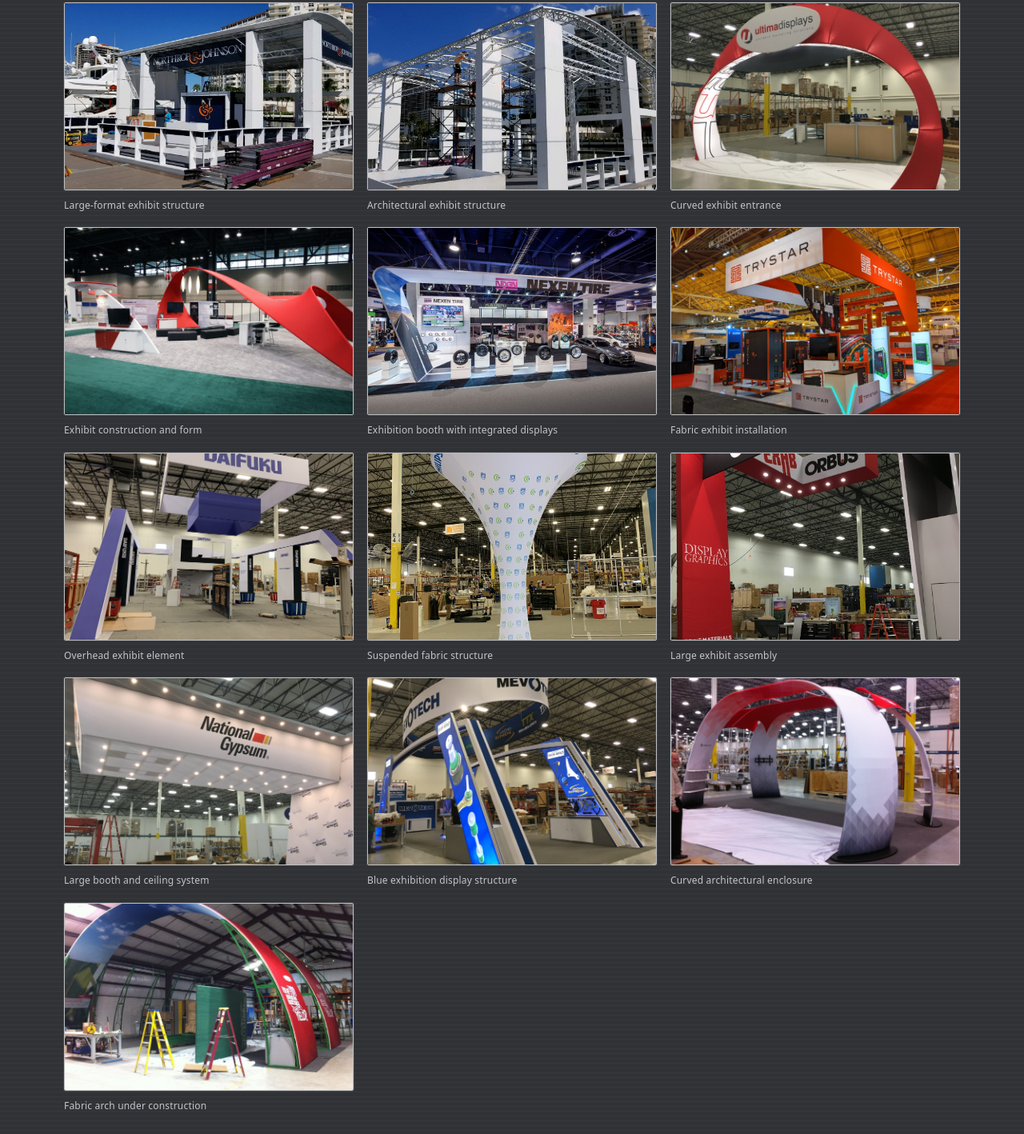
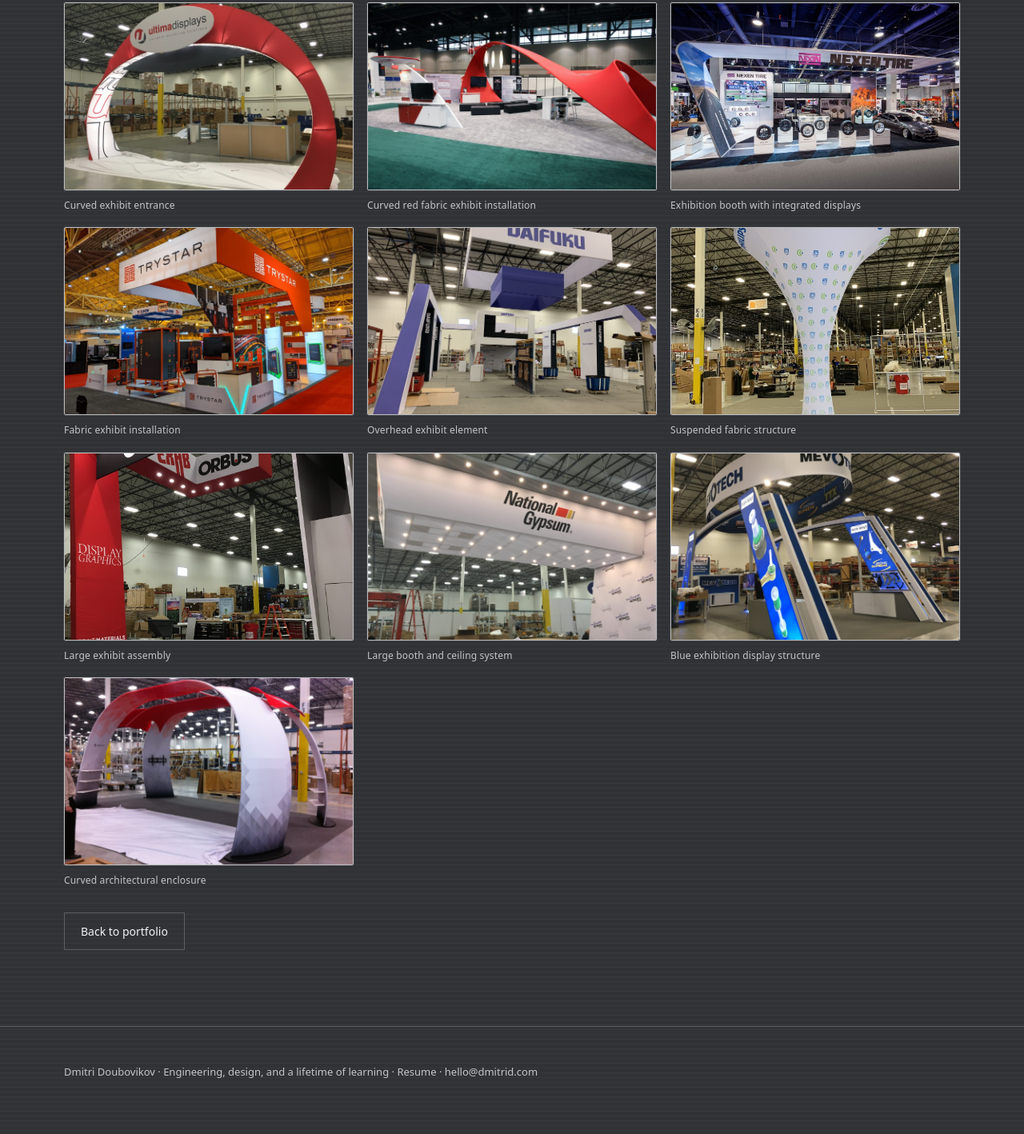
Before and after one commit to dmitrid1718-oss/dmitrid.com, a plain HTML site: page photos.html in a window 1280 px wide. Shown: the part 3662-5080 px from the top of the page at 80% size. Drawn offline with Linux system fonts and the light colour scheme.

Commit message:
Focus portfolio gallery on finished built exhibit work

```diff
--- a/photos.html
+++ b/photos.html
@@ -54,10 +54,10 @@
 <div class="photo-grid">
 <figure class="photo-card wide"><a href="assets/01-fabric-structure.jpg"><img src="assets/01-fabric-structure.jpg" alt="Sculptural fabric structure" loading="eager"></a><figcaption>Sculptural fabric structure</figcaption></figure>
 <figure class="photo-card"><a href="assets/02-structure-interior.jpg"><img src="assets/02-structure-interior.jpg" alt="Fabric structure — interior view" loading="eager"></a><figcaption>Fabric structure — interior view</figcaption></figure>
-<figure class="photo-card"><a href="assets/03-open-frame.jpg"><img src="assets/03-open-frame.jpg" alt="Large-format exhibit structure" loading="lazy"></a><figcaption>Large-format exhibit structure</figcaption></figure>
-<figure class="photo-card"><a href="assets/04-exhibit-architecture.jpg"><img src="assets/04-exhibit-architecture.jpg" alt="Architectural exhibit structure" loading="lazy"></a><figcaption>Architectural exhibit structure</figcaption></figure>
+
+
 <figure class="photo-card"><a href="assets/05-red-arch.jpg"><img src="assets/05-red-arch.jpg" alt="Curved exhibit entrance" loading="lazy"></a><figcaption>Curved exhibit entrance</figcaption></figure>
-<figure class="photo-card"><a href="assets/06-ferring-exhibit.jpg"><img src="assets/06-ferring-exhibit.jpg" alt="Exhibit construction and form" loading="lazy"></a><figcaption>Exhibit construction and form</figcaption></figure>
+<figure class="photo-card"><a href="assets/06-ferring-exhibit.jpg"><img src="assets/06-ferring-exhibit.jpg" alt="Curved red fabric exhibit installation" loading="lazy"></a><figcaption>Curved red fabric exhibit installation</figcaption></figure>
 
 
 <figure class="photo-card"><a href="assets/09-nexen.jpg"><img src="assets/09-nexen.jpg" alt="Exhibition booth with integrated display elements" loading="lazy"></a><figcaption>Exhibition booth with integrated displays</figcaption></figure>
@@ -68,7 +68,7 @@
 <figure class="photo-card"><a href="assets/14-national-gypsum.jpg"><img src="assets/14-national-gypsum.jpg" alt="Large booth and ceiling system" loading="lazy"></a><figcaption>Large booth and ceiling system</figcaption></figure>
 <figure class="photo-card"><a href="assets/15-blue-exhibit.jpg"><img src="assets/15-blue-exhibit.jpg" alt="Blue exhibition display structure" loading="lazy"></a><figcaption>Blue exhibition display structure</figcaption></figure>
 <figure class="photo-card"><a href="assets/16-curved-enclosure.jpg"><img src="assets/16-curved-enclosure.jpg" alt="Curved architectural enclosure" loading="lazy"></a><figcaption>Curved architectural enclosure</figcaption></figure>
-<figure class="photo-card"><a href="assets/18-fabric-arch-build.jpg"><img src="assets/18-fabric-arch-build.jpg" alt="Fabric arch under construction" loading="lazy"></a><figcaption>Fabric arch under construction</figcaption></figure>
+
 </div><div class="buttons"><a class="btn" href="index.html#projects">Back to portfolio</a></div>
 </div></section></main>
 <footer class="foot"><div class="wrap">Dmitri Doubovikov · Engineering, design, and a lifetime of learning · <a href="resume.html">Resume</a> · <a href="mailto:hello@dmitrid.com">hello@dmitrid.com</a></div></footer>
```
